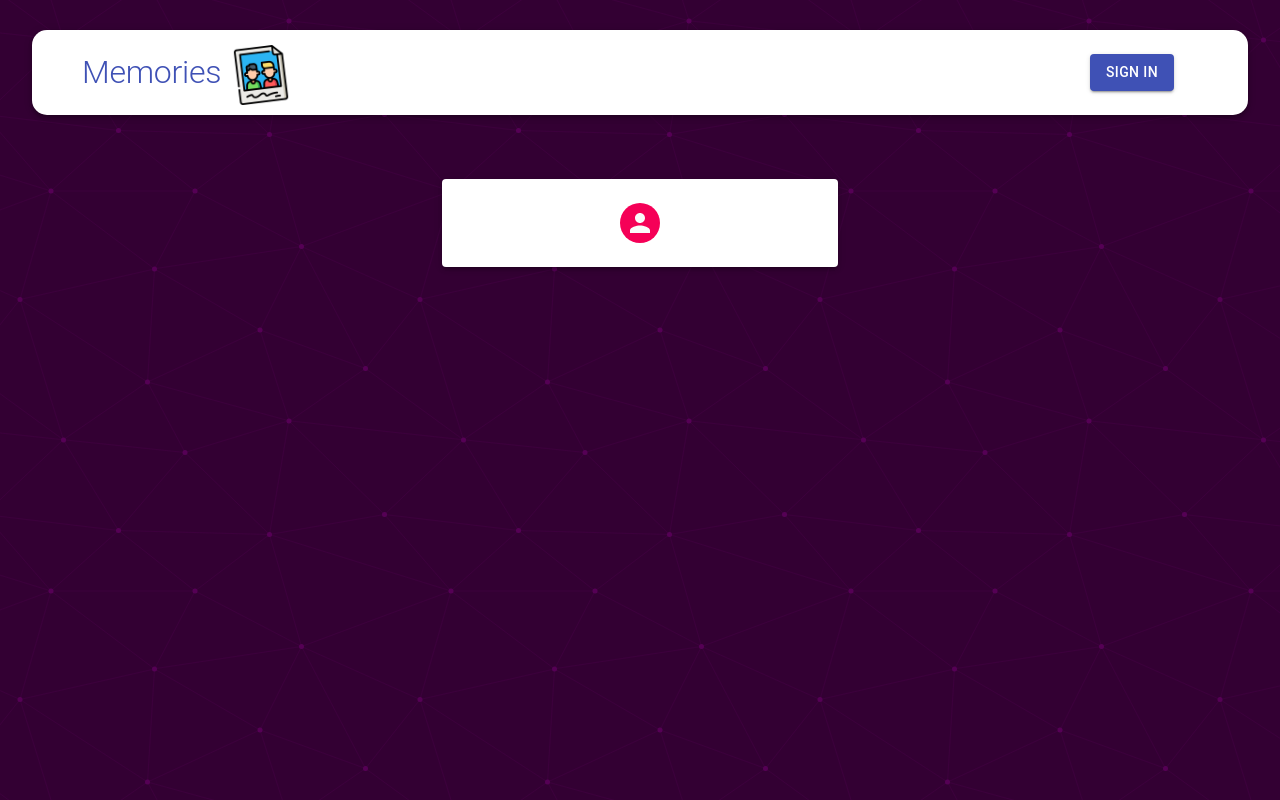
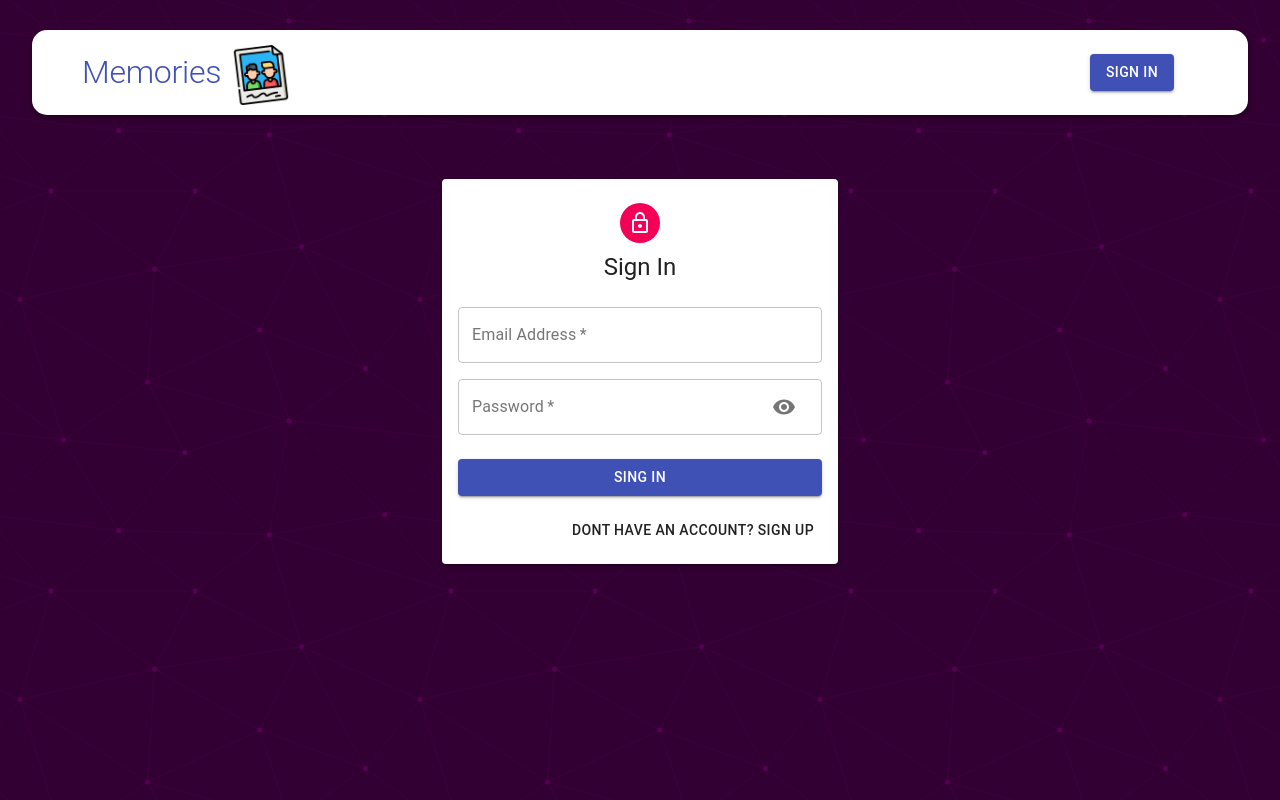
Before and after one commit to juneroy1/react-fullstack-client, a React (Create React App) app: page /auth in a window 1280 px wide. Built offline with nearby package versions, Linux system fonts and the light colour scheme.

Commit message:
add field for sign up and sign in

```diff
--- a/src/components/Auth/Auth.js
+++ b/src/components/Auth/Auth.js
@@ -1,15 +1,67 @@
-import React from 'react'
-import { Avatar, Button, Paper, Grid, Typography, Container } from '@material-ui/core'
+import React, { useState } from 'react'
+import { Avatar, Button, Paper, Grid, Typography, Container, TextField } from '@material-ui/core'
+import LockOutlinedIcon from '@material-ui/icons/LockOutlined'
 // import Lock
 import useStyles from './styles'
+import Input from './Input'
 const Auth = () => {
     const classes = useStyles();
+    const [showPassword, setShowPassword] = useState(false);
+    const [isSignUp, setIsSignUp] = useState(false);
+    const handleShowPassword = () => setShowPassword((prevShowPassword) => !prevShowPassword)
+    const handleSubmit = () => {
+
+    }
+
+    const handleChange = () => {
+
+    }
+
+    const switchMode = () => {
+        setIsSignUp((prevIsSignUp) => !prevIsSignUp );
+        handleShowPassword(false);
+    }
     return (
         <Container component="main" maxWidth="xs">
             <Paper className={classes.paper} elevation={3}>
                 <Avatar className={classes.avatar}>
-                {/* <LockOut */}
+                    <LockOutlinedIcon />
                 </Avatar>
+                <Typography variant='h5' >{isSignUp ? 'Sign Up' : 'Sign In'}</Typography>
+                <form className={classes.form} onSubmit={handleSubmit}>
+                    <Grid container spacing={2}>
+                        {
+                            isSignUp && (
+                                <>
+                                    <Input name='firstName' label="First Name" handleChange={handleChange} autoFocus half={6} />
+                                    <Input name='lastName' label="Last Name" handleChange={handleChange} half={6} />
+
+                                </>
+                            )
+                        }
+                        <Input name="email" label="Email Address" handleChange={handleChange} type="email" />
+                        <Input name="password" label="Password" handleChange={handleChange} type={showPassword ? 'text' : "password"} handleShowPassword={handleShowPassword} />
+                        {
+                            isSignUp && <Input name="confirmPassword" label="Repeat Password" handleChange={handleChange} type='password'/>
+                        }
+
+                    </Grid>
+                    <Button type='submit' fullWidth variant='contained' color="primary" className={classes.submit}>
+                        {
+                            isSignUp?'Sign Up' : 'Sing In'
+                        }
+                    </Button>
+                    <Grid container justifyContent='flex-end'>
+                        <Grid item >
+                            <Button onClick={switchMode}>
+                                {
+                                    isSignUp? 'Alreadt have an account? Sign In': 'Dont have an account? Sign Up'
+                                }
+                            </Button>
+                        </Grid>
+
+                    </Grid>
+                </form>
             </Paper>
         </Container>
     )
--- /dev/null
+++ b/src/components/Auth/Input.js
@@ -0,0 +1,32 @@
+import React from 'react'
+
+import { TextField, Grid, InputAdornment, IconButton } from '@material-ui/core'
+import Visibility from '@material-ui/icons/Visibility'
+import VisibilityOff from '@material-ui/icons/VisibilityOff'
+const Input = ({name, handleChange, label, half, autoFocus, type, handleShowPassword}) => {
+  return (
+    <Grid item xs={12} sm={half? 6:12}>
+        <TextField
+            name={name}
+            onChange={handleChange}
+            variant='outlined'
+            required
+            fullWidth
+            label={label}
+            autoFocus={autoFocus}
+            type={type}
+            InputProps={name == 'password' &&{
+                endAdornment: (
+                    <InputAdornment position='end'>
+                        <IconButton onClick={handleShowPassword}>
+                            {type == 'password'? <Visibility/>: <VisibilityOff />}
+                        </IconButton>
+                    </InputAdornment>
+                )
+            } }
+        />
+    </Grid>
+  )
+}
+
+export default Input
```
Lines whose indentation alone changed are shown as unchanged.
